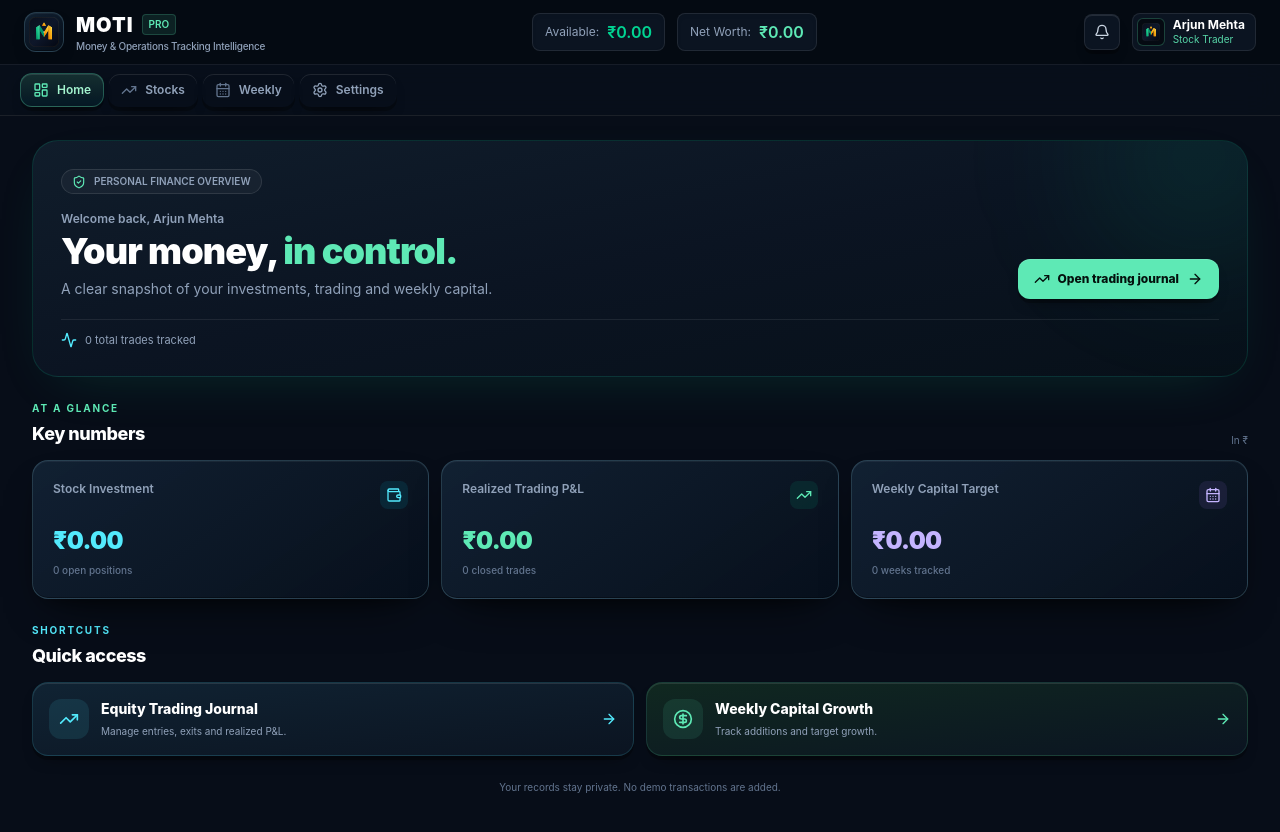
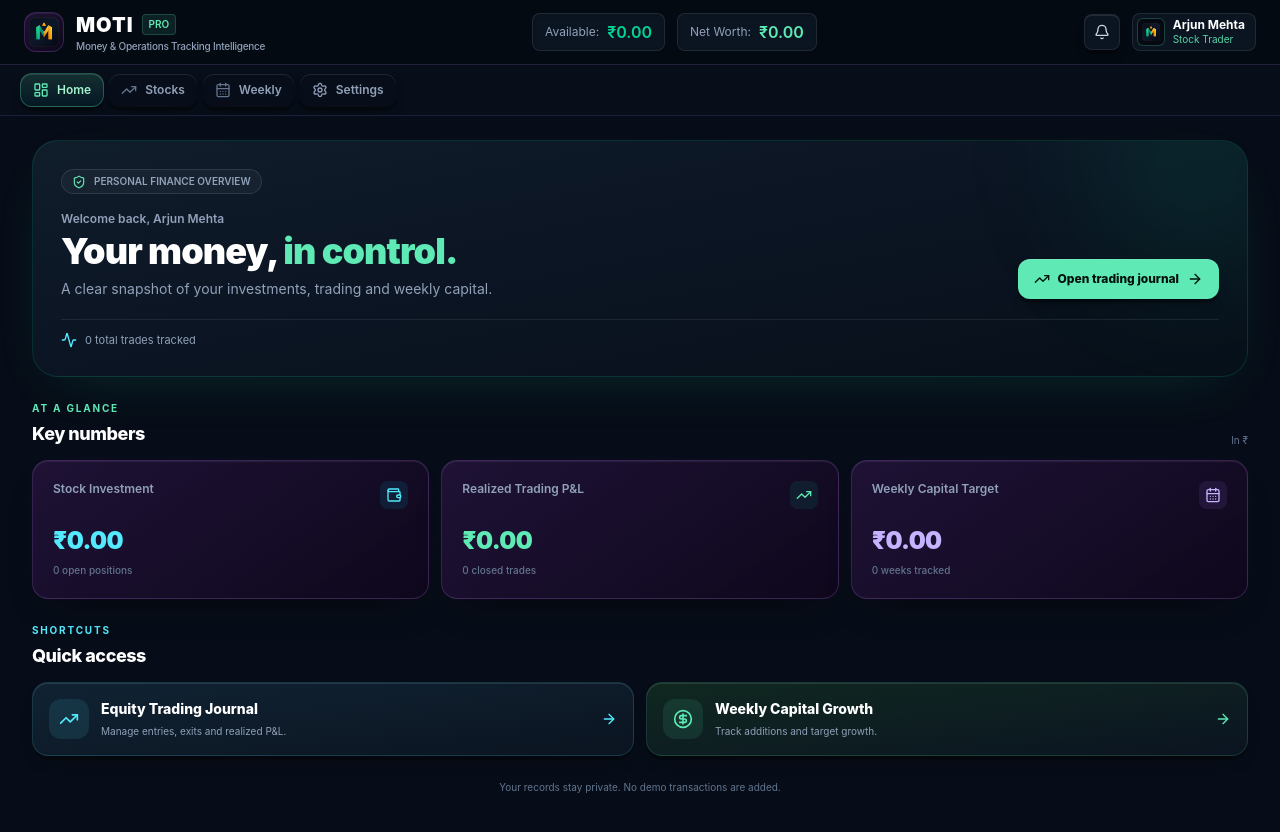
Before and after one commit to aarthak21-beep/MOTI-Money-Tracking-, a React (Vite) app: page / in a window 1280 px wide. Shown: the top 832 px of the page. Built offline with nearby package versions, Linux system fonts and the light colour scheme.

Commit message:
Apply royal purple glass theme across MOTI

```diff
--- a/src/index.css
+++ b/src/index.css
@@ -363,3 +363,120 @@ nav, aside {
   .reports-tools-content { gap: 1rem; }
   .reports-tools-content > section { border-radius: 1rem !important; }
 }
+
+
+/* ── MOTI Royal Purple theme: complete application skin ───────────────── */
+:root {
+  --bg-main: #090514;
+  --bg-card: #160d28;
+  --bg-subtle: #211238;
+  --border-subtle: rgba(192, 132, 252, .19);
+  --moti-panel: rgba(22, 13, 40, .91);
+  --moti-panel-raised: rgba(34, 19, 58, .96);
+  --moti-line: rgba(192, 132, 252, .18);
+  --moti-edge-light: rgba(216, 180, 254, .23);
+  --moti-glow-cyan: rgba(168, 85, 247, .22);
+  --moti-glow-green: rgba(52, 211, 153, .16);
+  --moti-purple: #c084fc;
+  --moti-purple-bright: #a855f7;
+}
+html { background: #090514; }
+body {
+  background:
+    radial-gradient(ellipse at 8% -8%, rgba(147, 51, 234, .24), transparent 34rem),
+    radial-gradient(ellipse at 96% 8%, rgba(192, 132, 252, .16), transparent 32rem),
+    radial-gradient(ellipse at 50% 100%, rgba(88, 28, 135, .20), transparent 42rem),
+    linear-gradient(145deg, #090514 0%, #10091f 48%, #080411 100%) !important;
+  background-attachment: fixed;
+  color: #f7f0ff;
+}
+::selection { background: rgba(168, 85, 247, .38); color: #fff; }
+button:focus-visible, input:focus-visible, select:focus-visible, textarea:focus-visible {
+  outline-color: rgba(192, 132, 252, .9);
+}
+
+/* Purple glass surfaces across dashboard, accounts, reports, tools and settings. */
+div[class*="rounded-2xl"][class*="border"],
+div[class*="rounded-xl"][class*="border"] {
+  border-color: rgba(192, 132, 252, .20);
+  background-image: linear-gradient(145deg, rgba(35, 19, 58, .88), rgba(15, 8, 29, .94));
+  box-shadow:
+    0 18px 42px -25px rgba(0, 0, 0, .96),
+    0 0 24px -20px rgba(168, 85, 247, .55),
+    inset 0 1px 0 rgba(245, 230, 255, .075);
+}
+@media (hover: hover) and (pointer: fine) {
+  div[class*="rounded-2xl"][class*="border"]:hover,
+  div[class*="rounded-xl"][class*="border"]:hover {
+    border-color: rgba(216, 180, 254, .42);
+    box-shadow: 0 26px 52px -27px rgba(0,0,0,.98), 0 0 30px -16px rgba(168,85,247,.45), inset 0 1px 0 rgba(255,255,255,.10);
+  }
+}
+
+/* Consistent purple focus, controls and table treatment. */
+input:not([type="checkbox"]):not([type="radio"]), select, textarea {
+  border-color: rgba(192, 132, 252, .24);
+  background-color: rgba(12, 6, 24, .92);
+  color: #faf5ff;
+}
+input:focus, select:focus, textarea:focus {
+  border-color: rgba(192, 132, 252, .82);
+  box-shadow: inset 0 2px 7px rgba(0,0,0,.28), 0 0 0 3px rgba(168,85,247,.16), 0 0 24px -12px rgba(192,132,252,.65);
+}
+input::placeholder, textarea::placeholder { color: #a493b8; }
+input[type="date"] { color-scheme: dark; }
+thead th { background: rgba(16, 8, 30, .94); color: #d8b4fe; }
+tbody tr:hover { background-color: rgba(168, 85, 247, .065); }
+td, th { border-color: rgba(192, 132, 252, .12); }
+::-webkit-scrollbar-track { background: #0b0615; }
+::-webkit-scrollbar-thumb { background: #60358a; }
+::-webkit-scrollbar-thumb:hover { background: #9254c5; }
+
+/* Replace decorative gold/cyan theme accents with royal purple; keep P&L semantics green/red. */
+.text-gold-gradient {
+  background: linear-gradient(120deg, #f3e8ff 0%, #d8b4fe 35%, #a855f7 72%, #7e22ce 100%);
+  -webkit-background-clip: text;
+  background-clip: text;
+  -webkit-text-fill-color: transparent;
+}
+.glow-gold { box-shadow: 0 0 28px -7px rgba(168, 85, 247, .42); }
+.text-amber-300, .text-amber-400, .text-amber-500 { color: #d8b4fe !important; }
+.border-amber-400, .border-amber-500 { border-color: rgba(192, 132, 252, .62) !important; }
+.bg-amber-500 { background-color: #9333ea !important; }
+.bg-amber-500\/10 { background-color: rgba(168, 85, 247, .12) !important; }
+.bg-amber-500\/15 { background-color: rgba(168, 85, 247, .17) !important; }
+.ring-amber-400 { --tw-ring-color: #c084fc !important; }
+.focus\\:ring-amber-500:focus { --tw-ring-color: #a855f7 !important; }
+[class*="from-amber-"] { --tw-gradient-from: #a855f7 var(--tw-gradient-from-position) !important; }
+[class*="to-orange-"] { --tw-gradient-to: #6b21a8 var(--tw-gradient-to-position) !important; }
+
+/* Header and navigation use a soft translucent purple glass finish. */
+nav, aside, header {
+  border-color: rgba(192, 132, 252, .15);
+  backdrop-filter: blur(20px) saturate(145%);
+  -webkit-backdrop-filter: blur(20px) saturate(145%);
+}
+[aria-current="page"], [aria-selected="true"] {
+  box-shadow: inset 0 1px 0 rgba(255,255,255,.14), 0 8px 24px -12px rgba(168,85,247,.48);
+}
+.reports-tools-hero {
+  border-color: rgba(192,132,252,.32);
+  background:
+    radial-gradient(ellipse at 8% 0%, rgba(168,85,247,.28), transparent 48%),
+    radial-gradient(ellipse at 92% 100%, rgba(126,34,206,.22), transparent 44%),
+    linear-gradient(135deg, rgba(39,19,65,.98), rgba(13,7,27,.98) 70%);
+  box-shadow: 0 22px 55px -30px rgba(147,51,234,.55), inset 0 1px 0 rgba(255,255,255,.09);
+}
+.reports-tools-content > section {
+  border-color: rgba(192,132,252,.22) !important;
+  background: linear-gradient(145deg, rgba(32,17,53,.97), rgba(13,7,26,.98)) !important;
+}
+.reports-tools-content > section > div:first-child h2 {
+  text-shadow: 0 0 22px rgba(192,132,252,.24);
+}
+@media (max-width: 767px) {
+  div[class*="rounded-2xl"][class*="border"],
+  div[class*="rounded-xl"][class*="border"] {
+    box-shadow: 0 14px 30px -22px rgba(0,0,0,.96), inset 0 1px 0 rgba(245,230,255,.06);
+  }
+}
```
